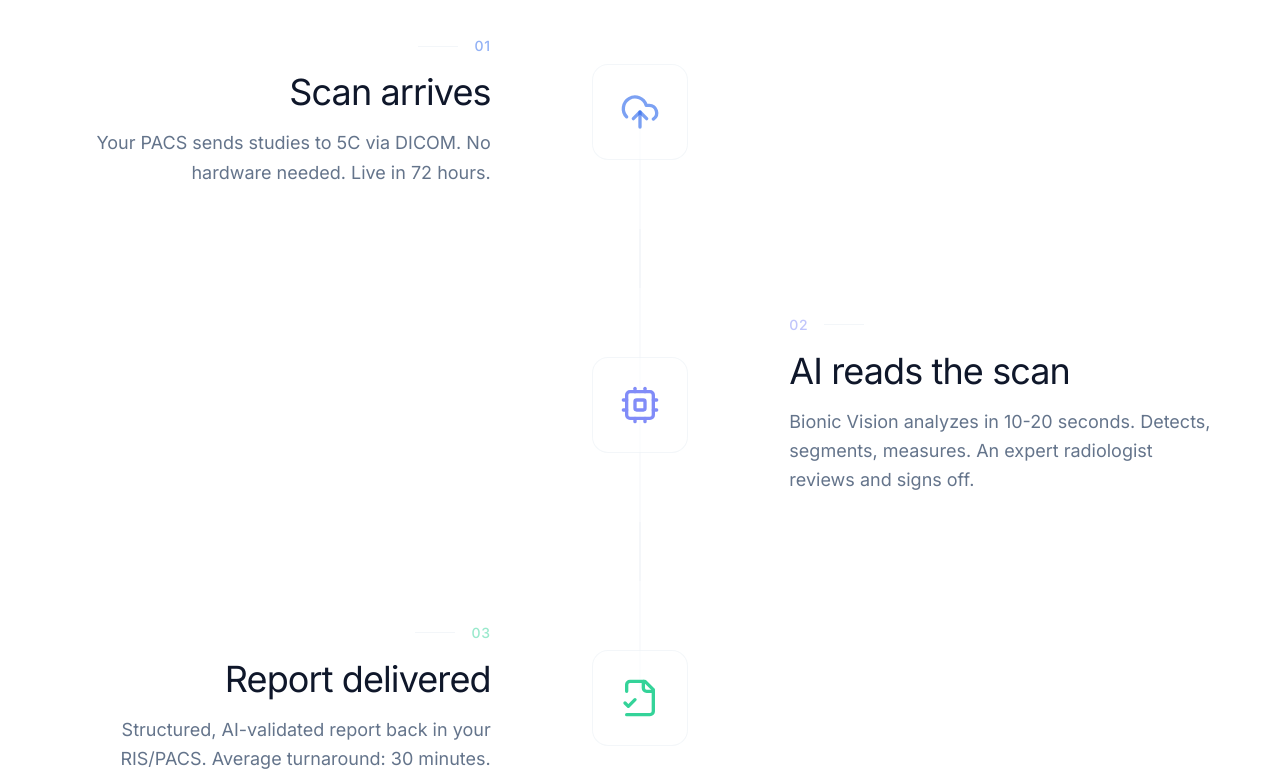
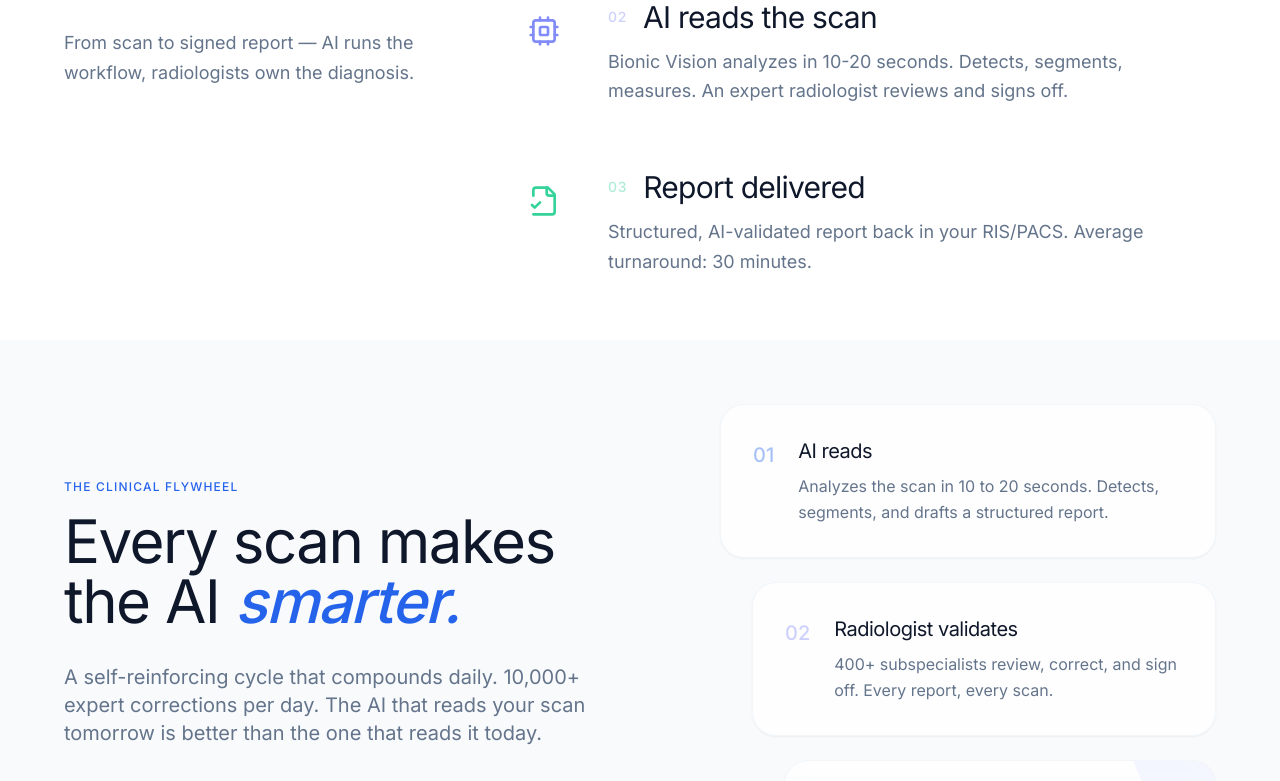
Before and after one commit to Hardy-techy/5c-network, a React (Vite) app: page / in a window 1280 px wide. Shown: the part 3779-4560 px from the top of the page. Built offline with nearby package versions, Linux system fonts and the light colour scheme.

Commit message:
Fix How it Works section to be clean layout without decorative lines

```diff
--- a/src/components/HowItWorks.jsx
+++ b/src/components/HowItWorks.jsx
@@ -1,92 +1,77 @@
 import React from 'react';
-import { UploadCloud, Cpu, FileCheck2, ArrowRight } from 'lucide-react';
+import { UploadCloud, Cpu, FileCheck2 } from 'lucide-react';
 
 const HowItWorks = () => {
   return (
-    <section className="pt-16 pb-8 md:pt-20 md:pb-12 bg-white" id="how-it-works">
+    <section className="pt-16 pb-8 md:pt-24 md:pb-16 bg-white" id="how-it-works">
       <div className="section-container">
-        <div className="max-w-3xl mb-12 md:mb-16">
+        <div className="flex flex-col lg:flex-row gap-16 lg:gap-24">
+
+          {/* Left Column: Heading (Sticky for varied composition) */}
+          <div className="lg:w-1/3">
+            <div className="sticky top-32">
               <span className="text-brand-primary font-medium tracking-widest text-xs mb-4 block uppercase">For Hospitals</span>
-          <h2 className="text-4xl md:text-5xl lg:text-5xl font-normal tracking-tight text-brand-dark mb-6">
+              <h2 className="text-4xl md:text-5xl lg:text-5xl font-normal tracking-tight text-brand-dark mb-6 leading-tight">
                 How your AI radiologist <span className="font-medium italic text-brand-primary">works</span>
               </h2>
-          <p className="text-brand-muted text-lg md:text-xl font-light max-w-2xl">
-            From scan to signed report — AI runs the workflow, radiologists own the diagnosis
+              <p className="text-brand-muted text-lg font-light leading-relaxed">
+                From scan to signed report — AI runs the workflow, radiologists own the diagnosis.
               </p>
             </div>
+          </div>
 
-        <div className="relative max-w-6xl mx-auto flex flex-col gap-20 md:gap-32">
+          {/* Right Column: Clean Steps without decorative lines */}
+          <div className="lg:w-2/3 flex flex-col gap-12 md:gap-16">
 
             {/* Step 1 */}
-          <div className="flex flex-col md:flex-row items-start md:items-center gap-8 md:gap-16 group">
-            <div className="md:w-5/12 order-2 md:order-1 flex md:justify-end">
-              <div className="text-left md:text-right max-w-md pl-20 md:pl-0">
-                <div className="flex items-center justify-start md:justify-end gap-4 mb-4">
-                  <div className="hidden md:block h-px bg-brand-border/40 flex-1 max-w-[40px]"></div>
-                  <span className="text-sm font-medium text-brand-primary/50 tracking-wider">01</span>
+            <div className="group flex flex-col md:flex-row gap-6 md:gap-8 items-start hover:-translate-y-1 transition-transform duration-300">
+              <div className="flex-shrink-0 w-16 h-16 rounded-2xl bg-brand-light/50 flex items-center justify-center group-hover:bg-brand-primary/10 transition-colors">
+                <UploadCloud className="w-8 h-8 text-brand-primary/80" />
               </div>
-                <h3 className="text-3xl md:text-4xl font-normal text-brand-dark mb-4">Scan arrives</h3>
-                <p className="text-lg text-brand-muted font-light leading-relaxed">
+              <div>
+                <div className="flex items-center gap-4 mb-3">
+                  <span className="text-sm font-medium text-brand-primary/40 tracking-wider">01</span>
+                  <h3 className="text-2xl md:text-3xl font-normal text-brand-dark">Scan arrives</h3>
+                </div>
+                <p className="text-lg text-brand-muted font-light leading-relaxed max-w-xl">
                   Your PACS sends studies to 5C via DICOM. No hardware needed. Live in 72 hours.
                 </p>
               </div>
             </div>
-            <div className="md:w-2/12 order-1 md:order-2 flex justify-center relative">
-              <div className="w-16 h-16 md:w-24 md:h-24 rounded-2xl bg-brand-light/50 border border-brand-border/40 flex items-center justify-center p-4 md:p-6 group-hover:bg-brand-primary/5 transition-colors absolute md:relative left-0 md:left-auto top-0 md:top-auto z-10">
-                <UploadCloud className="w-8 h-8 md:w-10 md:h-10 text-brand-primary/60" />
-              </div>
-              <div className="hidden md:block absolute top-[50%] bottom-[-128px] w-px bg-brand-border/40 left-1/2 transform -translate-x-1/2"></div>
-            </div>
-            <div className="md:w-5/12 order-3 hidden md:block"></div>
-          </div>
 
             {/* Step 2 */}
-          <div className="flex flex-col md:flex-row items-start md:items-center gap-8 md:gap-16 group">
-            <div className="md:w-5/12 hidden md:block"></div>
-            <div className="md:w-2/12 flex justify-center relative">
-              <div className="hidden md:block absolute top-[-128px] bottom-[50%] w-px bg-brand-border/40 left-1/2 transform -translate-x-1/2"></div>
-              <div className="w-16 h-16 md:w-24 md:h-24 rounded-2xl bg-brand-light/50 border border-brand-border/40 flex items-center justify-center p-4 md:p-6 group-hover:bg-indigo-500/5 transition-colors absolute md:relative left-0 md:left-auto top-0 md:top-auto z-10">
-                <Cpu className="w-8 h-8 md:w-10 md:h-10 text-indigo-400" />
+            <div className="group flex flex-col md:flex-row gap-6 md:gap-8 items-start hover:-translate-y-1 transition-transform duration-300">
+              <div className="flex-shrink-0 w-16 h-16 rounded-2xl bg-brand-light/50 flex items-center justify-center group-hover:bg-indigo-500/10 transition-colors">
+                <Cpu className="w-8 h-8 text-indigo-400" />
               </div>
-              <div className="hidden md:block absolute top-[50%] bottom-[-128px] w-px bg-brand-border/40 left-1/2 transform -translate-x-1/2"></div>
+              <div>
+                <div className="flex items-center gap-4 mb-3">
+                  <span className="text-sm font-medium text-indigo-400/40 tracking-wider">02</span>
+                  <h3 className="text-2xl md:text-3xl font-normal text-brand-dark">AI reads the scan</h3>
                 </div>
-            <div className="md:w-5/12 flex justify-start">
-              <div className="text-left max-w-md pl-20 md:pl-0">
-                <div className="flex items-center justify-start gap-4 mb-4">
-                  <span className="text-sm font-medium text-indigo-400/50 tracking-wider">02</span>
-                  <div className="hidden md:block h-px bg-brand-border/40 flex-1 max-w-[40px]"></div>
-                </div>
-                <h3 className="text-3xl md:text-4xl font-normal text-brand-dark mb-4">AI reads the scan</h3>
-                <p className="text-lg text-brand-muted font-light leading-relaxed">
+                <p className="text-lg text-brand-muted font-light leading-relaxed max-w-xl">
                   Bionic Vision analyzes in 10-20 seconds. Detects, segments, measures. An expert radiologist reviews and signs off.
                 </p>
               </div>
             </div>
-          </div>
 
             {/* Step 3 */}
-          <div className="flex flex-col md:flex-row items-start md:items-center gap-8 md:gap-16 group">
-             <div className="md:w-5/12 order-2 md:order-1 flex md:justify-end">
-              <div className="text-left md:text-right max-w-md pl-20 md:pl-0">
-                <div className="flex items-center justify-start md:justify-end gap-4 mb-4">
-                  <div className="hidden md:block h-px bg-brand-border/40 flex-1 max-w-[40px]"></div>
-                  <span className="text-sm font-medium text-emerald-400/50 tracking-wider">03</span>
+            <div className="group flex flex-col md:flex-row gap-6 md:gap-8 items-start hover:-translate-y-1 transition-transform duration-300">
+              <div className="flex-shrink-0 w-16 h-16 rounded-2xl bg-brand-light/50 flex items-center justify-center group-hover:bg-emerald-500/10 transition-colors">
+                <FileCheck2 className="w-8 h-8 text-emerald-400" />
               </div>
-                <h3 className="text-3xl md:text-4xl font-normal text-brand-dark mb-4">Report delivered</h3>
-                <p className="text-lg text-brand-muted font-light leading-relaxed">
+              <div>
+                <div className="flex items-center gap-4 mb-3">
+                  <span className="text-sm font-medium text-emerald-400/40 tracking-wider">03</span>
+                  <h3 className="text-2xl md:text-3xl font-normal text-brand-dark">Report delivered</h3>
+                </div>
+                <p className="text-lg text-brand-muted font-light leading-relaxed max-w-xl">
                   Structured, AI-validated report back in your RIS/PACS. Average turnaround: 30 minutes.
                 </p>
               </div>
             </div>
-            <div className="md:w-2/12 order-1 md:order-2 flex justify-center relative">
-               <div className="hidden md:block absolute top-[-128px] bottom-[50%] w-px bg-brand-border/40 left-1/2 transform -translate-x-1/2"></div>
-              <div className="w-16 h-16 md:w-24 md:h-24 rounded-2xl bg-brand-light/50 border border-brand-border/40 flex items-center justify-center p-4 md:p-6 group-hover:bg-emerald-500/5 transition-colors absolute md:relative left-0 md:left-auto top-0 md:top-auto z-10">
-                <FileCheck2 className="w-8 h-8 md:w-10 md:h-10 text-emerald-400" />
+
           </div>
-            </div>
-            <div className="md:w-5/12 order-3 hidden md:block"></div>
-          </div>
-
         </div>
       </div>
     </section>
```
Lines whose indentation alone changed are shown as unchanged.
